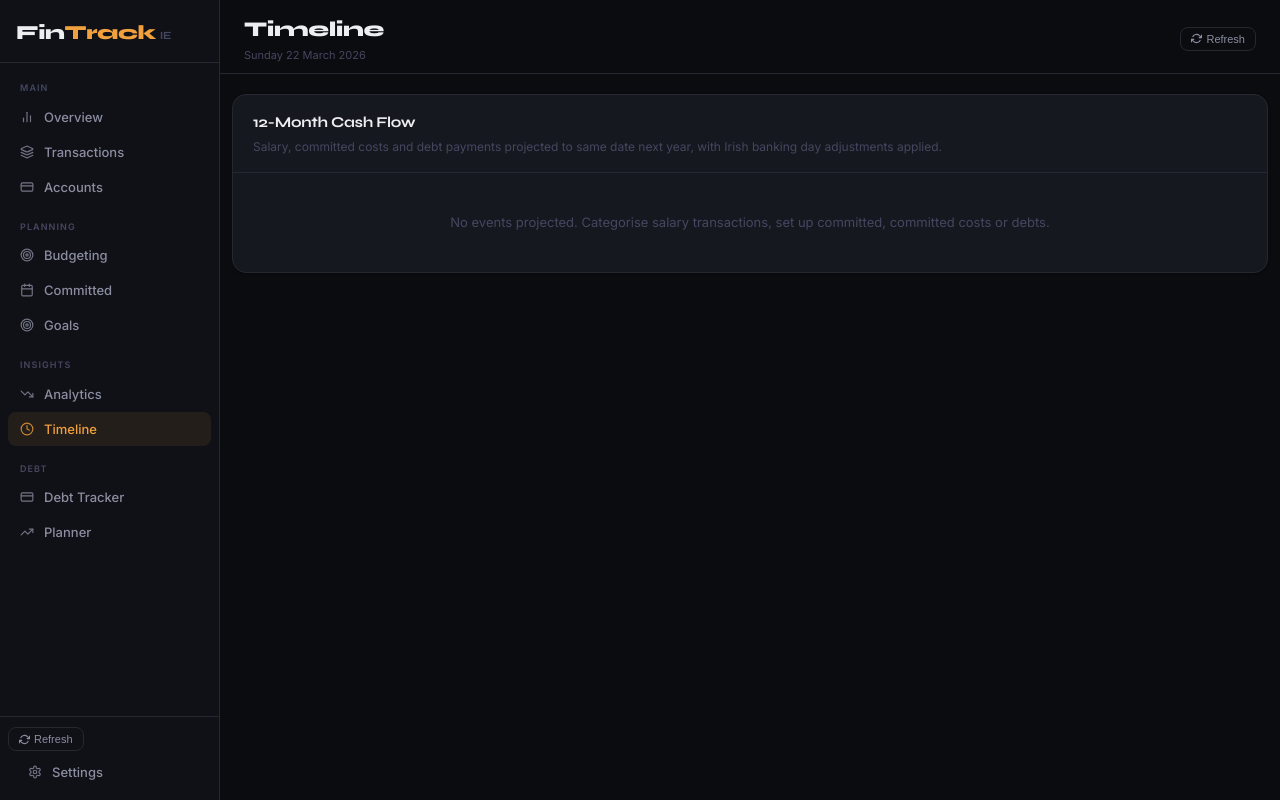
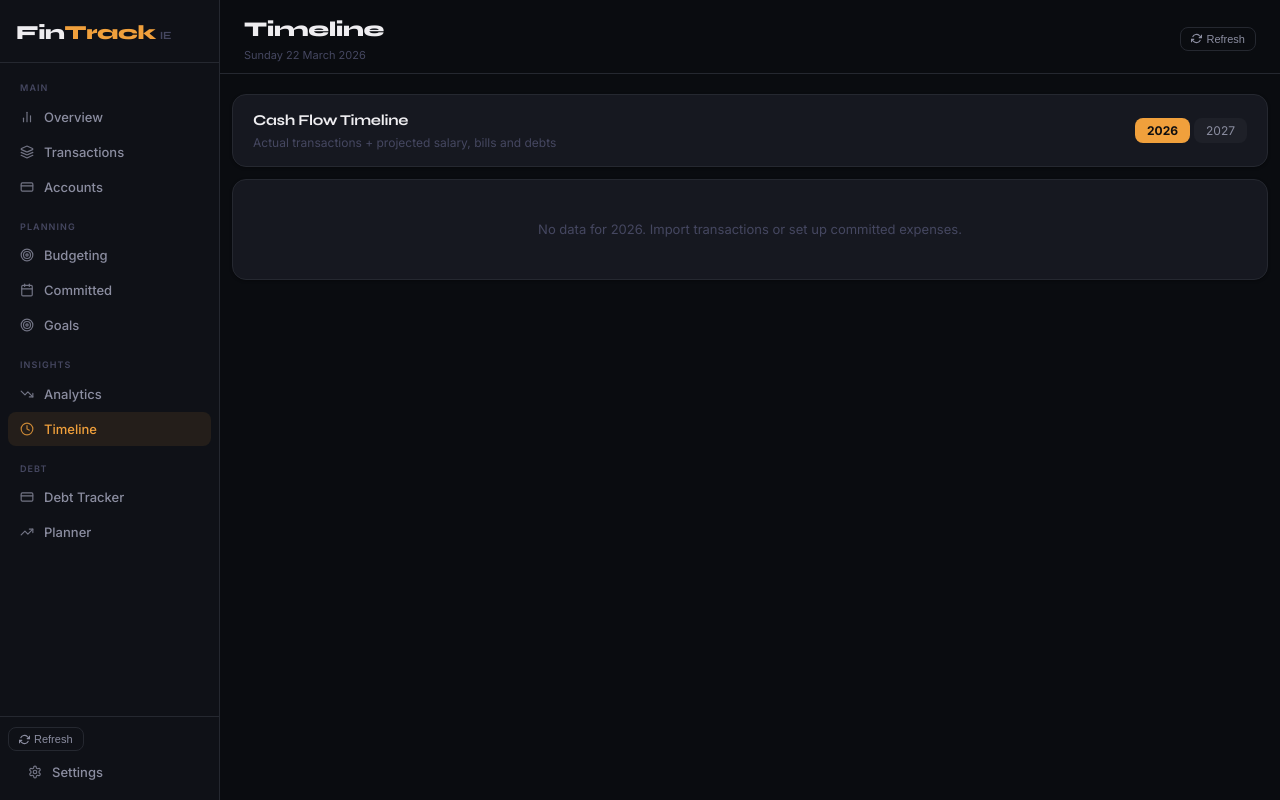
Before and after one commit to mohanabhijith111-star/fintrack-ie, a React (Vite) app: page / in a window 1280 px wide. Both pictures are taken after a click on the button "Timeline". Built offline with nearby package versions, Linux system fonts and the light colour scheme.

Commit message:
Timeline v2: year nav, past txns + future projections

```diff
--- a/src/App.jsx
+++ b/src/App.jsx
@@ -919,22 +919,40 @@ export default function App() {
     }).sort((a, b) => b.date.localeCompare(a.date));
   }, [transactions, txFilter, txSearch, txDateFrom, txDateTo]);
 
+  const [timelineYear, setTimelineYear] = useState(new Date().getFullYear());
+  const timelineYears = useMemo(() => {
+    const txYears = transactions.map(t => parseInt(t.date.substring(0,4)));
+    const min = txYears.length ? Math.min(...txYears) : new Date().getFullYear();
+    const max = new Date().getFullYear() + 1;
+    const years = [];
+    for (let y = min; y <= max; y++) years.push(y);
+    return years;
+  }, [transactions]);
   const timeline60 = useMemo(() => {
-    const now = new Date(); now.setHours(0, 0, 0, 0);
-    const lastTxDate = transactions.length ? new Date(transactions.reduce((a,b) => a.date > b.date ? a : b).date + "T12:00:00") : now; const end = new Date(lastTxDate); end.setFullYear(end.getFullYear()+1);
+    const yearStart = new Date(timelineYear, 0, 1);
+    const yearEnd = new Date(timelineYear, 11, 31, 23, 59, 59);
+    const today = new Date(); today.setHours(0,0,0,0);
     const events = [];
-    if (firstPayday && payroll) {
-      getPaydays(firstPayday, taxProfile.payFrequency, 52).forEach(d => {
-        if (d >= now && d <= end) events.push({ date: d, label: "Payday (PAYE)", amount: payroll.perNet, currency: "EUR", type: "income" });
+    // Past + present: actual transactions for this year
+    transactions.filter(t => {
+      const d = new Date(t.date + 'T12:00:00');
+      return d >= yearStart && d <= yearEnd;
+    }).forEach(t => {
+      events.push({
+        date: new Date(t.date + 'T12:00:00'),
+        label: t.description,
+        amount: parseFloat(t.amount) || 0,
+        currency: t.currency || 'EUR',
+        type: t.isCredit ? 'income' : 'expense',
+        actual: true,
+        category: t.category
       });
-    }
-    // Salary projection - only project salary category transactions
+    });
+    // Future: salary projections
     const salaryTxs = transactions.filter(t => t.isCredit && (t.category === 'Salary' || t.category === 'salary'));
-    const lastSalary = salaryTxs.sort((a,b) => new Date(b.date) - new Date(a.date))[0];
+    const lastSalary = salaryTxs.sort((a,b) => new Date(b.date)-new Date(a.date))[0];
     if (lastSalary) {
-      // Detect salary frequency from recurring salary transactions
-      const salaryDates = salaryTxs.sort((a,b) => new Date(a.date)-new Date(b.date)).map(t=>t.date);
-      const recurring = salaryDates.length > 1 ? detectRecurring(salaryTxs) : [];
+      const recurring = salaryTxs.length > 1 ? detectRecurring(salaryTxs) : [];
       const salaryRecurrence = recurring[0]?.recurrence || 'monthly';
       const salaryAmount = parseFloat(lastSalary.amount) || 0;
       let next = new Date(lastSalary.date + 'T12:00:00');
@@ -942,32 +960,42 @@ export default function App() {
         if (salaryRecurrence === 'weekly') next = new Date(next.getTime() + 7*86400000);
         else if (salaryRecurrence === 'fortnightly') next = new Date(next.getTime() + 14*86400000);
         else { next = new Date(next); next.setMonth(next.getMonth()+1); }
-        if (next > end) break;
-        // Check if actual salary already received for this period (within 5 days)
-        const alreadyReceived = salaryTxs.some(t => Math.abs(new Date(t.date)-next) < 5*86400000);
-        if (next >= now && !alreadyReceived) {
+        if (next > yearEnd) break;
+        if (next < yearStart) continue;
+        const alreadyReceived = salaryTxs.some(t => Math.abs(new Date(t.date+'T12:00:00')-next) < 5*86400000);
+        if (next >= today && !alreadyReceived) {
           events.push({ date: new Date(next), label: lastSalary.description, amount: salaryAmount, currency: lastSalary.currency||'EUR', type: 'income', projected: true });
         }
       }
     }
+    // Future: PAYE payroll
+    if (firstPayday && payroll) {
+      getPaydays(firstPayday, taxProfile.payFrequency, 52).forEach(d => {
+        if (d >= today && d >= yearStart && d <= yearEnd)
+          events.push({ date: d, label: 'Payday (PAYE)', amount: payroll.perNet, currency: 'EUR', type: 'income', projected: true });
+      });
+    }
+    // Future: committed bills
     committed.forEach(ce => {
       const dates = projectDates(ce.startDate, ce.recurrence, 365);
       dates.forEach(({ effective, shifted, scheduled }) => {
-        const d = new Date(effective + "T12:00:00");
-        if (d >= now && d <= end) events.push({ date: d, label: ce.name + (shifted ? ` (moved from ${scheduled})` : ""), amount: parseFloat(ce.amount), currency: ce.currency, type: "bill", shifted });
+        const d = new Date(effective + 'T12:00:00');
+        if (d >= today && d >= yearStart && d <= yearEnd)
+          events.push({ date: d, label: ce.name + (shifted ? ' (moved from '+scheduled+')' : ''), amount: parseFloat(ce.amount), currency: ce.currency, type: 'bill', shifted, projected: true });
       });
     });
+    // Future: debt payments
     debts.forEach(dbt => {
       if (dbt.dueDate) {
-        const d = new Date(dbt.dueDate + "T12:00:00");
-        if (d >= now && d <= end) {
-          const pmt = parseFloat(dbt.knownPayment) || calcPMT(parseFloat(dbt.balance), parseFloat(dbt.rate), parseInt(dbt.termMonths), dbt.paymentFrequency || "monthly") || 0;
-          events.push({ date: d, label: dbt.name + " repayment", amount: pmt, currency: dbt.currency, type: "debt" });
+        const d = new Date(dbt.dueDate + 'T12:00:00');
+        if (d >= today && d >= yearStart && d <= yearEnd) {
+          const pmt = parseFloat(dbt.knownPayment) || calcPMT(parseFloat(dbt.balance), parseFloat(dbt.rate), parseInt(dbt.termMonths), dbt.paymentFrequency||'monthly') || 0;
+          events.push({ date: d, label: dbt.name + ' repayment', amount: pmt, currency: dbt.currency, type: 'debt', projected: true });
         }
       }
     });
-    return events.sort((a, b) => a.date - b.date);
-  }, [firstPayday, payroll, taxProfile.payFrequency, transactions, committed, debts]);
+    return events.sort((a,b) => a.date - b.date);
+  }, [timelineYear, transactions, firstPayday, payroll, taxProfile.payFrequency, committed, debts]);
 
   // -- Actions ------------------------------------------------------------------
 
@@ -1962,33 +1990,32 @@ export default function App() {
 
         {/* -- TIMELINE ---------------------------------------------------------- */}
         {tab === "timeline" && (
-          <div style={{ ...S.card, overflow: "hidden" }}>
-            <div style={{ padding: "16px 20px", borderBottom: "1px solid #252830" }}>
-              <div className="hn" style={{ fontSize: 15, fontWeight: 700, marginBottom: 4 }}>12-Month Cash Flow</div>
-              <div style={{ fontSize: 12, color: T.textDim }}>Salary, committed costs and debt payments projected to same date next year, with Irish banking day adjustments applied.</div>
-            </div>
-            <div style={{ display: "flex", flexDirection: "column" }}>
-              {timeline60.length === 0 && <div style={{ padding: 40, textAlign: "center", color: T.textDim, fontSize: 13 }}>No events projected. Categorise salary transactions, set up committed, committed costs or debts.</div>}
-              {timeline60.map((ev, i) => {
-                const colors = { income: T.green, bill: T.accent, debt: T.red };
+          <div style={{ display:"flex",flexDirection:"column",gap:12 }}>
+            <div style={{ ...S.card, padding:"14px 20px" }}>
+              <div style={{ display:"flex",alignItems:"center",justifyContent:"space-between",flexWrap:"wrap",gap:8 }}>
+                <div><div className="hn" style={{ fontSize:15,fontWeight:700 }}>Cash Flow Timeline</div><div style={{ fontSize:12,color:T.textDim,marginTop:2 }}>Actual transactions + projected salary, bills and debts</div></div>
+                <div style={{ display:"flex",gap:4 }}>{timelineYears.map(y=>(<button key={y} onClick={()=>setTimelineYear(y)} style={{ padding:"5px 12px",borderRadius:8,border:"none",cursor:"pointer",fontFamily:"inherit",fontSize:12,fontWeight:timelineYear===y?700:400,background:timelineYear===y?T.accent:T.surfaceHigh,color:timelineYear===y?"#0E0E10":T.textMid }}>{y}</button>))}</div>
+              </div>
+            </div>
+            <div style={{ ...S.card, overflow:"hidden" }}>
+              {timeline60.length === 0 && <div style={{ padding:40,textAlign:"center",color:T.textDim,fontSize:13 }}>No data for {timelineYear}. Import transactions or set up committed expenses.</div>}
+              {timeline60.map((ev,i) => {
+                const colors = { income:T.green, expense:T.red, bill:T.accent, debt:T.red };
                 const c = colors[ev.type] || T.textMid;
-                const now = new Date(); now.setHours(0, 0, 0, 0);
-                const daysAway = Math.ceil((ev.date - now) / 86400000);
+                const today = new Date(); today.setHours(0,0,0,0);
+                const isPast = ev.date < today;
                 return (
-                  <div key={i} className="row-hover" style={{ display: "flex", alignItems: "center", gap: 10, padding: "11px 14px", borderBottom: "1px solid #252830" }}>
-                    <div style={{ width: 72, flexShrink: 0 }}>
-                      <div style={{ fontSize: 11, fontWeight: 600, color: T.textMid }}>{ev.date.toLocaleDateString("en-IE", { day: "numeric", month: "short" })}</div>
-                      <div style={{ fontSize: 10, color: T.textDim }}>{daysAway === 0 ? "Today" : "in " + daysAway + "d"}</div>{ev.projected && <span style={{fontSize:9,color:T.textDim,marginLeft:2}}>est.</span>}
+                  <div key={i} className="row-hover" style={{ display:"flex",alignItems:"center",gap:10,padding:"10px 14px",borderBottom:"1px solid #252830",opacity:isPast?0.75:1 }}>
+                    <div style={{ width:72,flexShrink:0 }}>
+                      <div style={{ fontSize:11,fontWeight:600,color:T.textMid }}>{ev.date.toLocaleDateString("en-IE",{day:"numeric",month:"short"})}</div>
+                      <div style={{ fontSize:10,color:T.textDim }}>{isPast ? ev.date.getFullYear() : (Math.ceil((ev.date-today)/86400000)===0?"Today":"in "+Math.ceil((ev.date-today)/86400000)+"d")}</div>
                     </div>
-                    <div style={{ fontSize: 13, color: T.text, flex: 1, minWidth: 0, overflow: "hidden", textOverflow: "ellipsis", whiteSpace: "nowrap" }}>{ev.label}</div>
-                    <div style={{ fontSize: 13, fontWeight: 700, color: c, flexShrink: 0 }}>
-                      {ev.type === "income" ? "+" : "-"}{fmt(ev.amount, ev.currency)}
+                    <div style={{ flex:1,minWidth:0 }}>
+                      <div style={{ fontSize:12,color:T.text,overflow:"hidden",textOverflow:"ellipsis",whiteSpace:"nowrap" }}>{ev.label}</div>
+                      {ev.category && <div style={{ fontSize:10,color:T.textDim }}>{ev.category}</div>}
                     </div>
-                    <div style={{ flexShrink: 0 }}>
-                      <Badge color={ev.type === "income" ? "green" : ev.type === "bill" ? "accent" : "red"}>
-                        {ev.type}
-                      </Badge>
-                    </div>
+                    <div style={{ fontSize:13,fontWeight:700,color:c,flexShrink:0 }}>{ev.type==="income"?"+":"-"}{fmt(ev.amount,ev.currency)}</div>
+                    <Badge color={ev.actual?"dim":ev.type==="income"?"green":ev.type==="bill"?"accent":"red"}>{ev.actual?"actual":"est."}</Badge>
                   </div>
                 );
               })}
```
